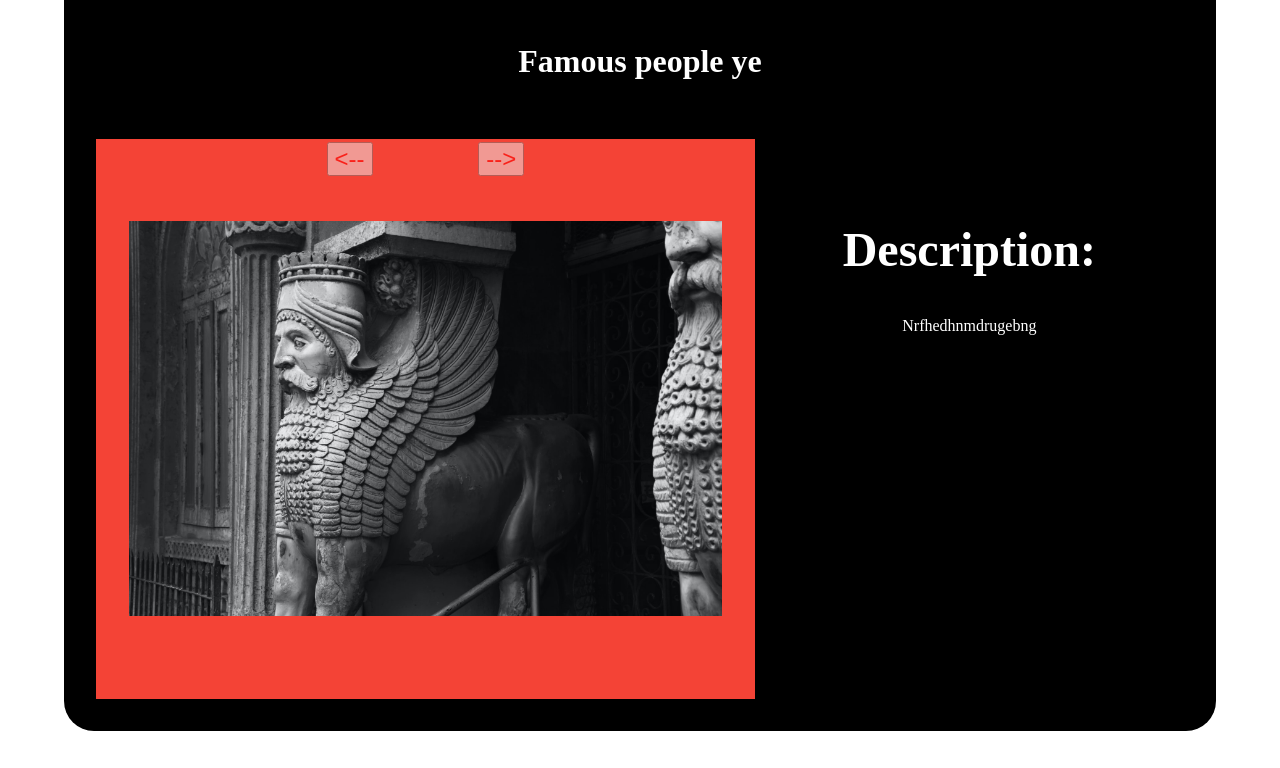
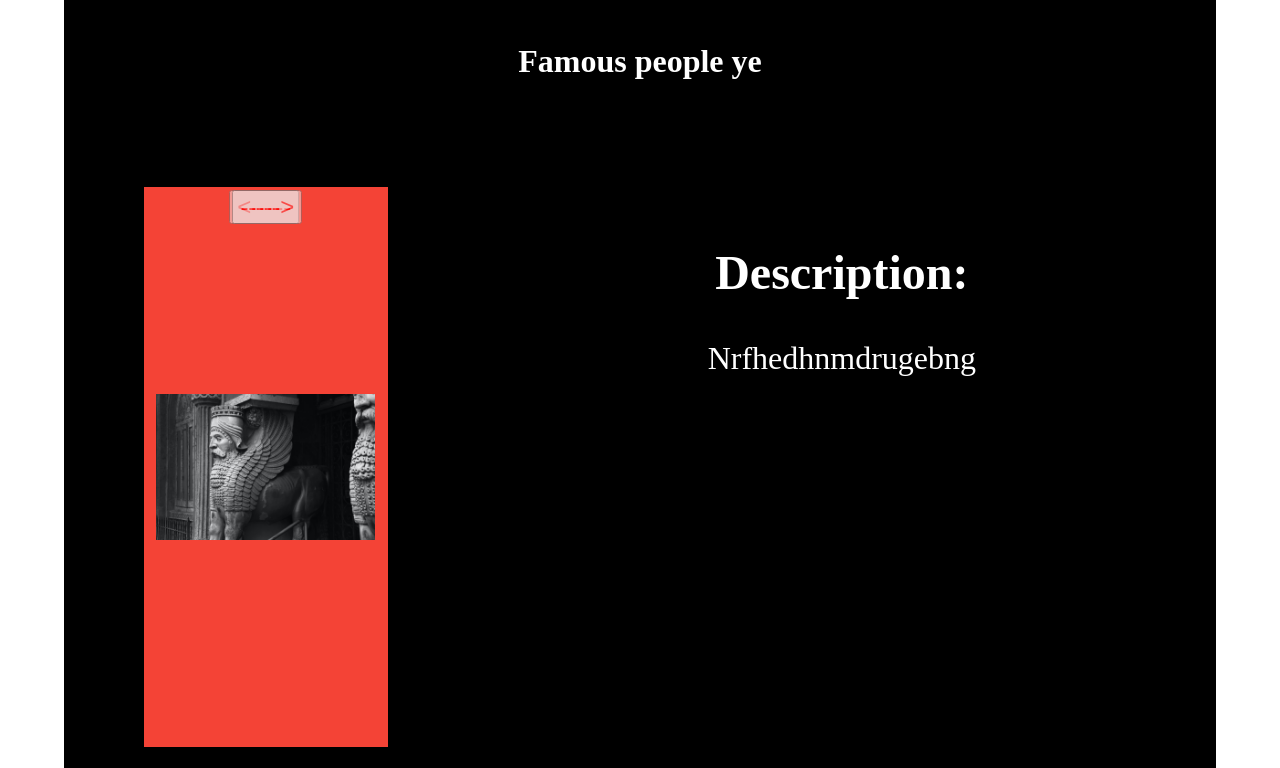
Before and after one commit to staten-island-tech/vue-project-2-ebt, a Nuxt app in the folder project/: page / in a window 1280 px wide. Shown: the part 4752-5520 px from the top of the page. Built offline with nearby package versions, Linux system fonts and the light colour scheme.

Commit message:
good enough positioning

```diff
--- a/project/components/Gallery.vue
+++ b/project/components/Gallery.vue
@@ -9,21 +9,21 @@
           id="left-button"
           @click="switchImageLeft()"
         >
-          <--
+          <-----
         </button>
         <button
           class="gallery-button"
           id="right-button"
           @click="switchImageRight()"
         >
-          -->
+          ----->
         </button>
         <!-- try to get buttons on top of image -->
         <img class="gallery-img" v-bind:src="currentImage.url" alt="" />
       </div>
       <div class="gallery-description">
         <h2 id="desc-title">Description:</h2>
-        {{ currentImage.description }}
+        <p id="desc-text">{{ currentImage.description }}</p>
       </div>
     </div>
     <!--     <button class="gallery-button" @click="switchImageLeft()"><--</button>
@@ -117,7 +117,7 @@ export default {
 .gallery-parent {
   width: 100%;
   display: flex;
-  justify-content: space-around;
+  justify-content: center;
   text-align: center;
   align-items: center;
 }
@@ -131,7 +131,8 @@ export default {
   justify-content: space-around;
   text-align: center;
   align-items: center;
-  margin: 2rem;
+  margin: 5rem;
+  margin-right: 20rem;
 }
 .gallery-img {
   width: 90%;
@@ -139,8 +140,7 @@ export default {
 }
 .gallery-description {
   margin-bottom: 20rem;
-  margin-left: 3.5rem;
-  margin-right: 7.5rem;
+  margin-right: 15rem;
 }
 /* find way to center card and image */
 .gallery-button {
@@ -159,4 +159,7 @@ export default {
 #desc-title {
   font-size: 3rem;
 }
+#desc-text {
+  font-size: 2rem;
+}
 </style>
```
